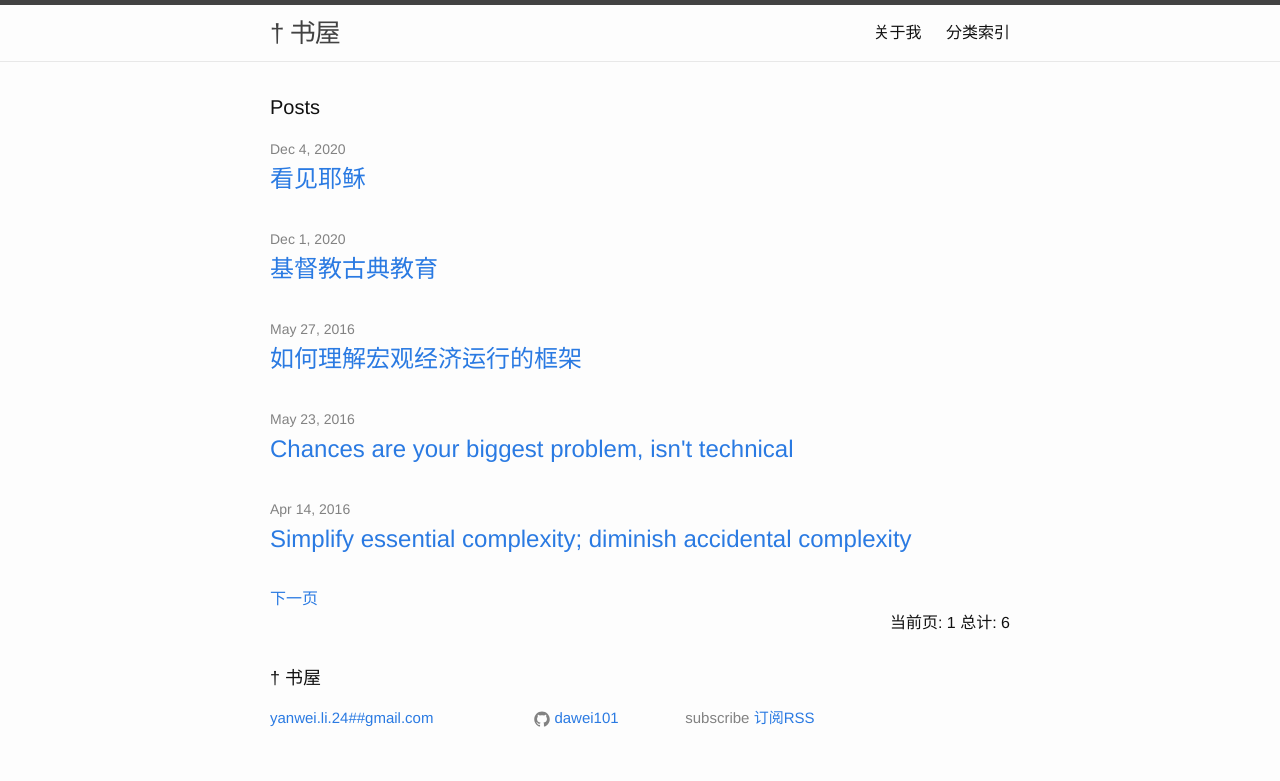
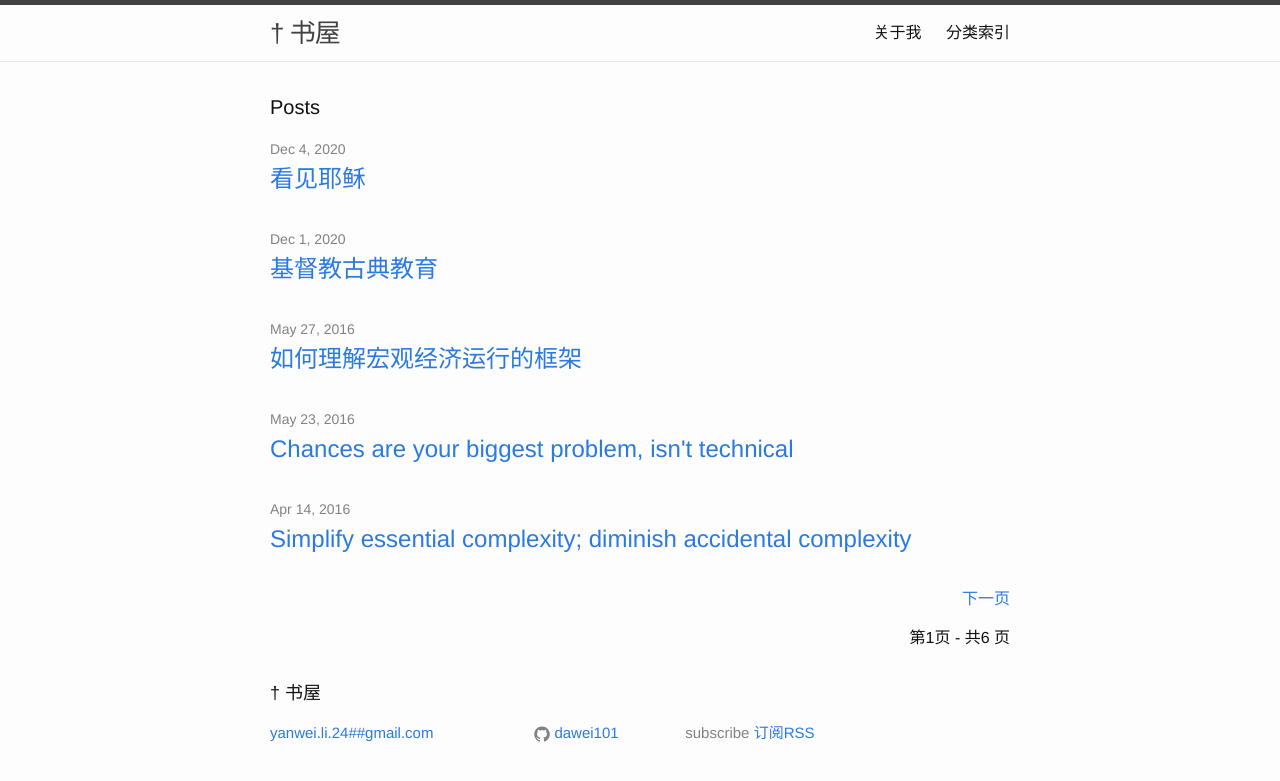
Before and after one commit to dawei101/dawei.github.io, a Jekyll site: the page built from index.html, in a window 1280 px wide. Shown: the top 781 px of the page. Built offline with Jekyll 4.4.1, drawn with Linux system fonts in a browser that asks for light colours; the list of posts is cut into pages by our own code.

Commit message:
首页分页

```diff
--- a/index.html
+++ b/index.html
@@ -20,18 +20,20 @@
 
 <!-- Pagination links -->
 <div class="pagination">
+  <p>
+  &nbsp;
   {% if paginator.previous_page %}
     <a href="{{ paginator.previous_page_path }}" class="previous">
         上一页
     </a>
   {% endif %}
   {% if paginator.next_page %}
-    <a href="{{ paginator.next_page_path }}" class="next">下一页</a>
+    <span style="float:right;"><a href="{{ paginator.next_page_path }}" class="next">下一页</a> </span>
   {% endif %}
-
+  </p>
   <p>
       <span class="page_number " style="float:right;">
-        当前页: {{ paginator.page }} 总计: {{ paginator.total_pages }}
+        第{{ paginator.page }}页 - 共{{ paginator.total_pages }} 页
       </span>
   </p>
 </div>
```
